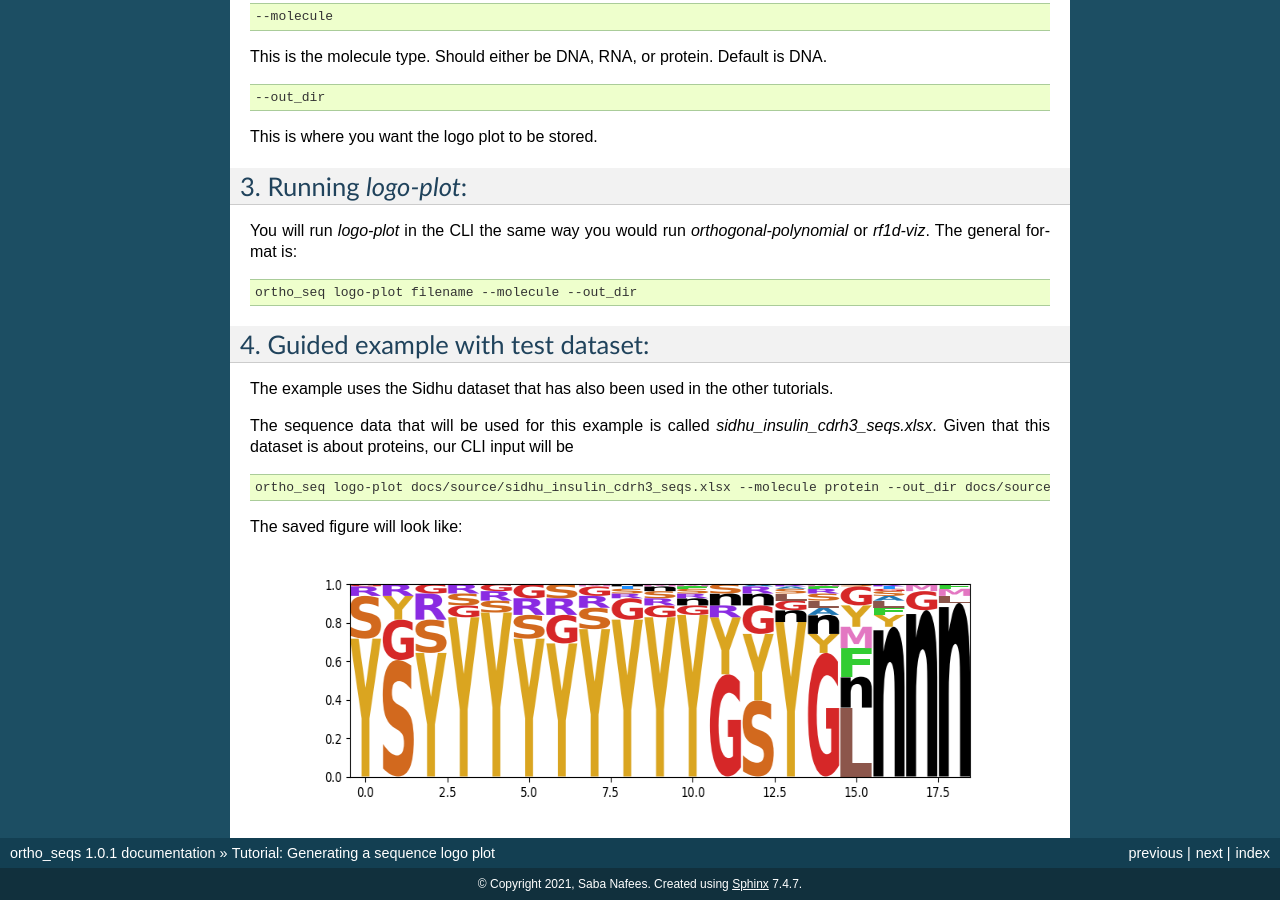
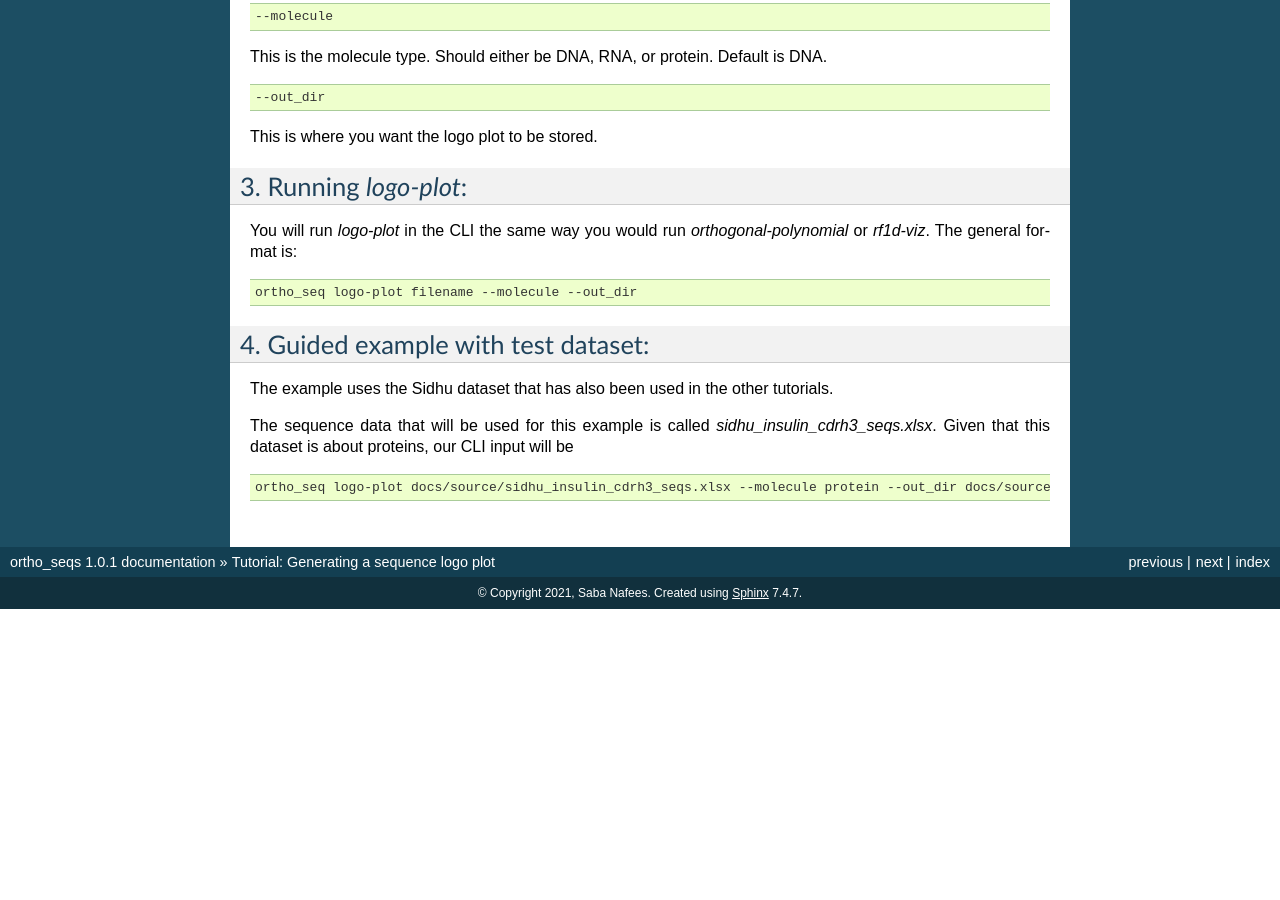
Before and after one commit to snafees/ortho_seqs, a Sphinx documentation site: the page built from docs/source/logo_tutorial.rst, in a window 1280 px wide and 900 px high, scrolled down 692 px. Built offline with Sphinx 7.4.7, drawn with Linux system fonts in a browser that asks for light colours; after the commit the page ends 1301 px from its top, so only the background shows below that.

Commit message:
readthedocs image error

```diff
--- a/docs/source/logo_tutorial.rst
+++ b/docs/source/logo_tutorial.rst
@@ -62,8 +62,3 @@ The sequence data that will be used for this example is called *sidhu_insulin_cd
 .. code-block:: shell-session
 
     ortho_seq logo-plot docs/source/sidhu_insulin_cdrh3_seqs.xlsx --molecule protein --out_dir docs/source/tutorial_outputs/
-
-The saved figure will look like:
-
-.. image:: tutorial_outputs/sidhu_insulin_cdrh3_seqs_freq_logo.png
-  :height: 250px
```
